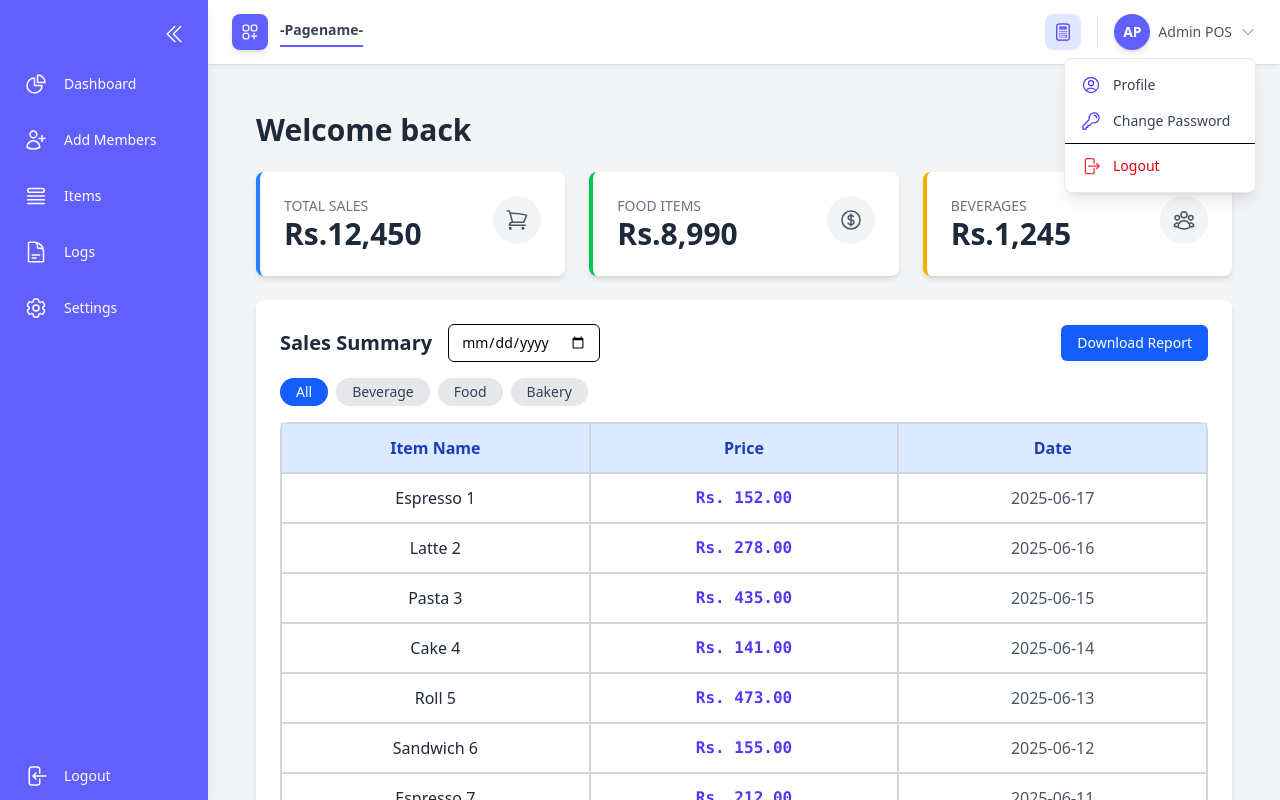
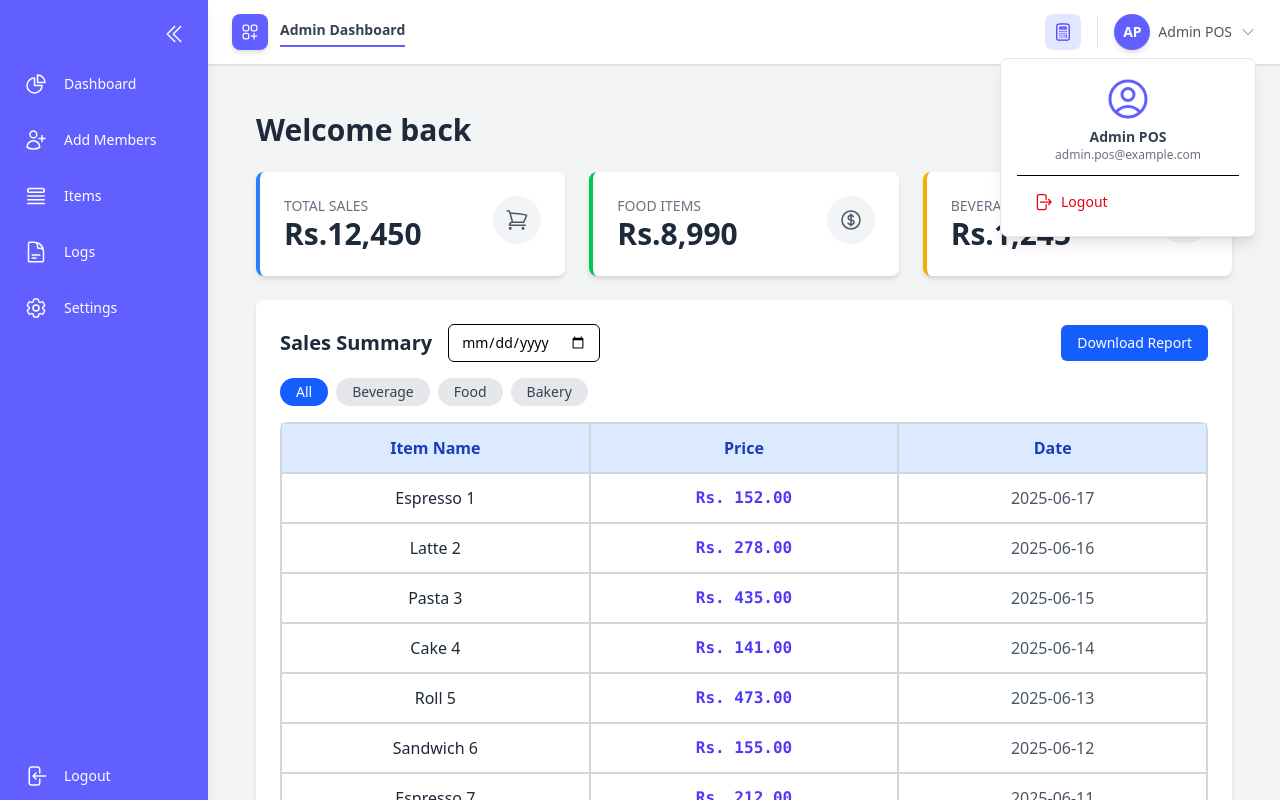
Before and after one commit to kalharanuwan8/vihangarestaurant, a React (Vite) app in the folder client/: page /admin in a window 1280 px wide. Both pictures are taken after a click on the button "User menu". Shown: the top 800 px of the page. Built offline with nearby package versions, Linux system fonts and the light colour scheme.

Commit message:
pull now

```diff
--- a/client/src/components/HorizontalNavbar.jsx
+++ b/client/src/components/HorizontalNavbar.jsx
@@ -2,11 +2,10 @@ import React, { useState, useRef, useEffect } from 'react';
 import {
   SquaresPlusIcon,
   ChevronDownIcon,
-  UserCircleIcon,
-  KeyIcon,
   ArrowRightOnRectangleIcon,
   CalculatorIcon,
   XMarkIcon,
+  UserCircleIcon
 } from '@heroicons/react/24/outline';
 import { useNavigate } from 'react-router-dom';
 import Calculator from './Calculator';
@@ -17,7 +16,6 @@ const HorizontalNavbar = () => {
   const dropdownRef = useRef();
   const navigate = useNavigate();
 
-  // Close dropdown on clicking outside
   useEffect(() => {
     const handleClickOutside = (e) => {
       if (dropdownRef.current && !dropdownRef.current.contains(e.target)) {
@@ -38,7 +36,7 @@ const HorizontalNavbar = () => {
               <SquaresPlusIcon className="h-5 w-5 text-white" />
             </div>
             <div className="border-b-2 border-indigo-500 pb-1">
-              <span className="text-gray-700 font-semibold text-sm">-Pagename-</span>
+              <span className="text-gray-700 font-semibold text-sm">Admin Dashboard</span>
             </div>
           </a>
         </div>
@@ -48,15 +46,15 @@ const HorizontalNavbar = () => {
           {/* Calculator Button */}
           <button
             onClick={() => setShowCalculator(true)}
-            className="p-2 bg-indigo-100 hover:bg-indigo-200 rounded-lg transition relative"
+            className="p-2 bg-indigo-100 hover:bg-indigo-200 rounded-lg transition"
             title="Open Calculator"
           >
             <CalculatorIcon className="h-5 w-5 text-indigo-600" />
           </button>
 
-          <div className="h-8 border-r border-gray-200"></div>
+          <div className="h-8 border-r border-gray-200" />
 
-          {/* Dropdown Menu */}
+          {/* Dropdown */}
           <div className="relative" ref={dropdownRef}>
             <button
               onClick={() => setDropdownOpen(!dropdownOpen)}
@@ -71,27 +69,24 @@ const HorizontalNavbar = () => {
             </button>
 
             {dropdownOpen && (
-              <div className="absolute right-0 mt-2 w-48 bg-white border border-gray-200 rounded-lg shadow-lg py-2 z-50 animate-fade-in">
-                <DropdownItem
-                  icon={<UserCircleIcon className="h-5 w-5 text-indigo-600" />}
-                  label="Profile"
-                  onClick={() => setDropdownOpen(false)}
-                />
-                <DropdownItem
-                  icon={<KeyIcon className="h-5 w-5 text-indigo-600" />}
-                  label="Change Password"
-                  onClick={() => setDropdownOpen(false)}
-                />
-                <hr className="my-1" />
-                <DropdownItem
-                  icon={<ArrowRightOnRectangleIcon className="h-5 w-5 text-red-500" />}
-                  label="Logout"
+              <div className="absolute right-0 mt-2 w-64 bg-white border border-gray-200 rounded-lg shadow-lg py-4 px-4 z-50 animate-fade-in space-y-3">
+                <div className="flex flex-col items-center text-center">
+                  <UserCircleIcon className="h-12 w-12 text-indigo-500 mb-1" />
+                  <p className="font-semibold text-sm text-gray-700">Admin POS</p>
+                  <p className="text-xs text-gray-500">admin.pos@example.com</p>
+                </div>
+                <hr className="my-2" />
+                <button
                   onClick={() => {
                     setDropdownOpen(false);
-                    alert('Logged out');
+                    localStorage.clear();
+                    navigate('/login');
                   }}
-                  className="hover:bg-red-50 text-red-600"
-                />
+                  className="flex items-center w-full px-4 py-2 text-sm text-red-600 hover:bg-red-50 rounded-md transition"
+                >
+                  <ArrowRightOnRectangleIcon className="h-5 w-5 mr-2" />
+                  Logout
+                </button>
               </div>
             )}
           </div>
@@ -115,15 +110,4 @@ const HorizontalNavbar = () => {
   );
 };
 
-// Dropdown Item Subcomponent
-const DropdownItem = ({ icon, label, onClick, className = '' }) => (
-  <button
-    onClick={onClick}
-    className={`flex items-center w-full px-4 py-2 text-sm text-gray-700 hover:bg-indigo-50 focus:outline-none transition-all duration-200 ${className}`}
-  >
-    {icon}
-    <span className="ml-3">{label}</span>
-  </button>
-);
-
 export default HorizontalNavbar;
--- a/client/src/components/Sidebar.jsx
+++ b/client/src/components/Sidebar.jsx
@@ -58,7 +58,9 @@ const Sidebar = ({ isExpanded, toggleSidebar }) => {
   return (
     <div
       className={`bg-indigo-500 text-white h-screen fixed top-0 left-0 z-50 flex flex-col
-      transition-all duration-300 ease-in-out shadow-lg ${isExpanded ? 'w-52' : 'w-20'}`}
+        transition-all duration-300 ease-in-out shadow-lg
+        ${isExpanded ? 'w-52' : 'w-16 sm:w-20'}
+      `}
     >
       {/* Header section */}
       <div className={`p-4 pb-2 flex items-center ${isExpanded ? 'justify-between' : 'justify-center'}`}>
--- a/client/src/components/SidebarCash.jsx
+++ b/client/src/components/SidebarCash.jsx
@@ -5,7 +5,7 @@ const SidebarCash = () => {
   const navigate = useNavigate();
 
   return (
-    <div className="w-20 sm:w-24 md:w-28 bg-blue-900 text-white h-screen flex flex-col items-center py-6 fixed left-0 top-0 shadow-md">
+    <div className="w-16 sm:w-20 md:w-24 bg-blue-900 text-white h-screen flex flex-col items-center py-6 fixed left-0 top-0 shadow-md">
       <div className="mb-12">
         <FaUserCircle className="text-4xl" />
         <p className="text-xs mt-1 hidden md:block">Profile</p>
```
